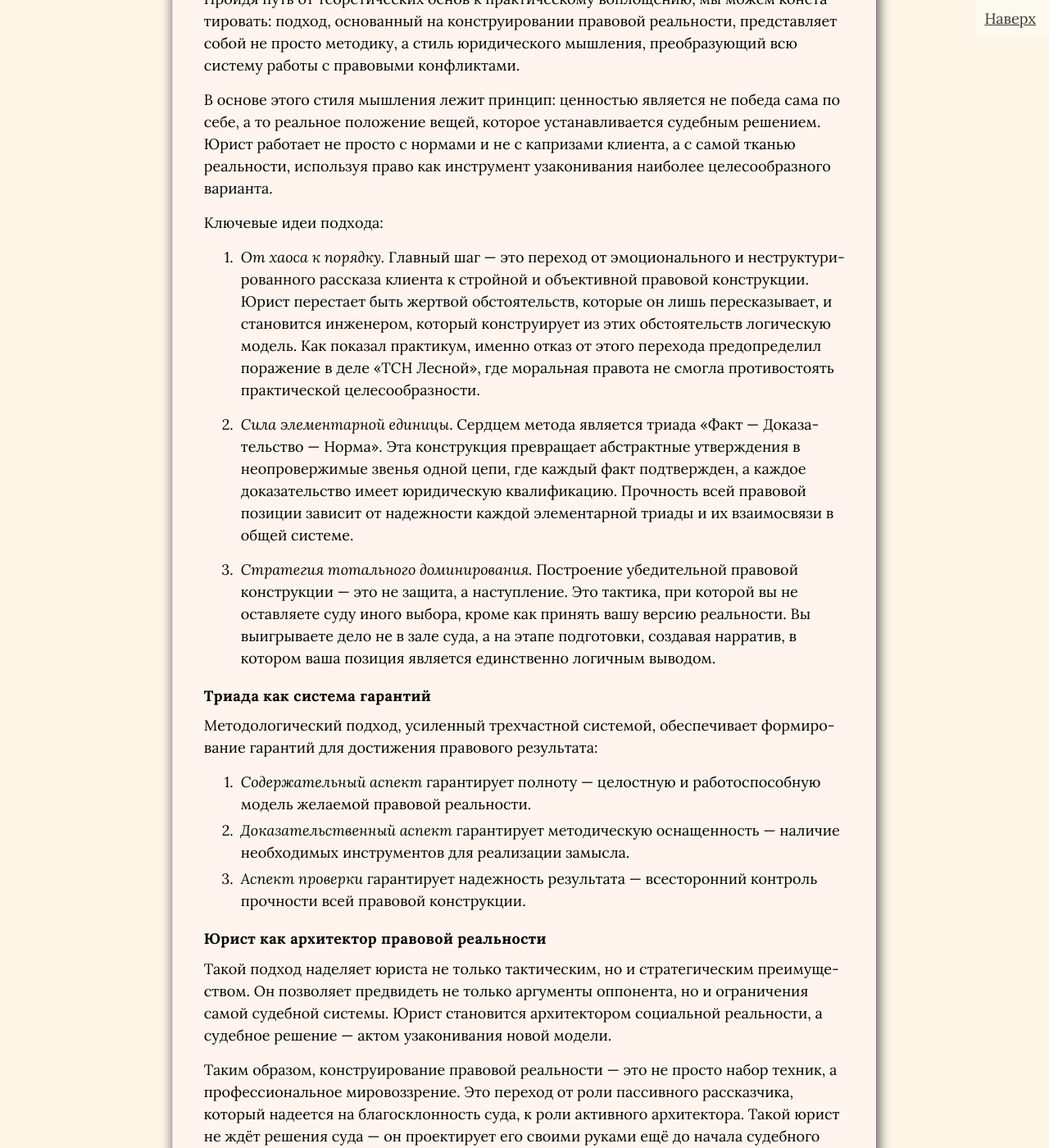
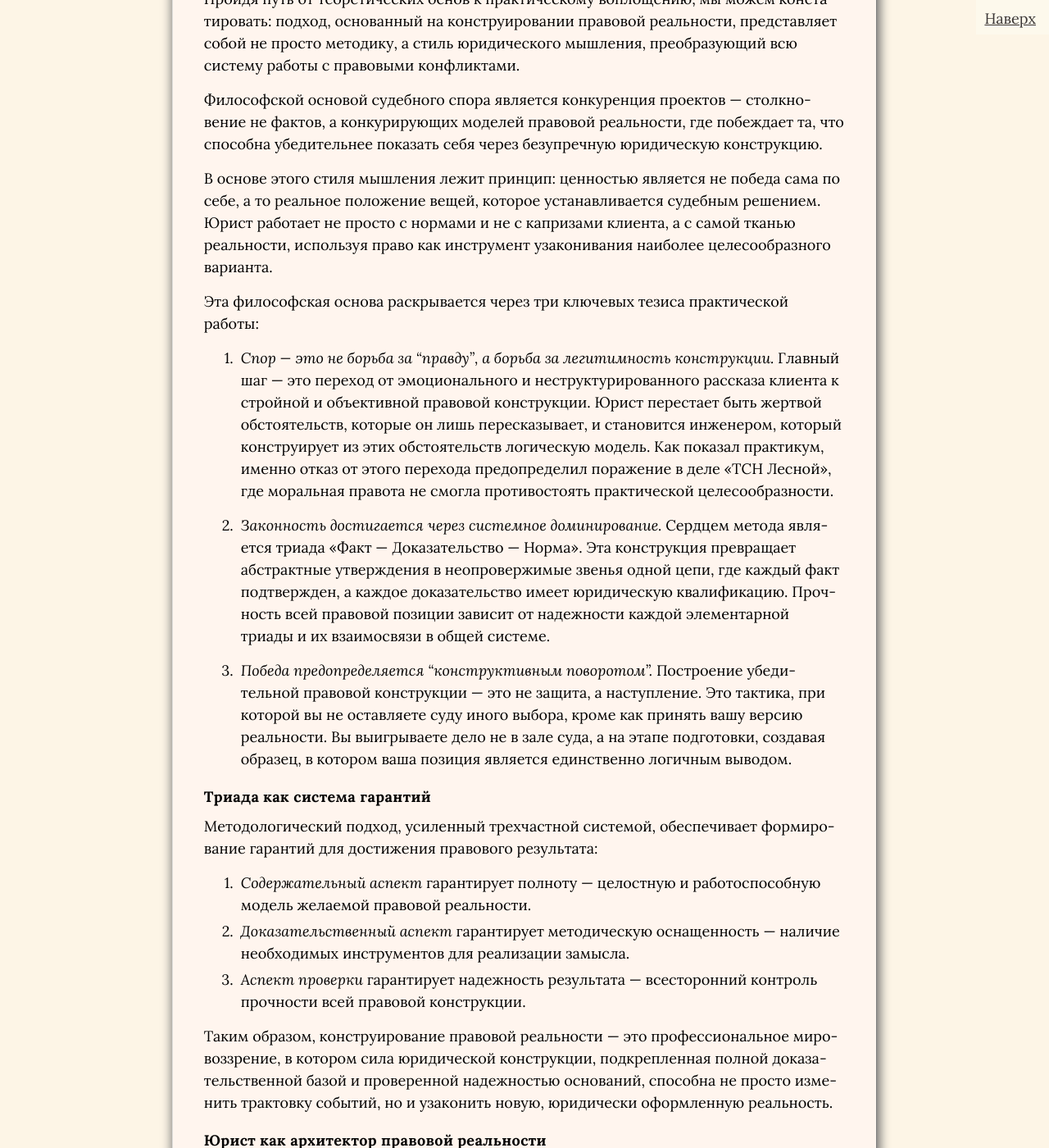
Before and after one commit to SergSi/land-use-art, a Jekyll site: the page built from _posts/2025-10-21-train.md, in a window 1280 px wide and 1400 px high, scrolled down 33303 px. Shown: the whole window at 82% size. Built offline with Jekyll 4.4.1, drawn with Linux system fonts in a browser that asks for light colours; some web fonts are replaced.

Commit message:
Update 2025-10-21-train.md

```diff
--- a/_posts/2025-10-21-train.md
+++ b/_posts/2025-10-21-train.md
@@ -889,15 +889,17 @@ number="7"
 
 Пройдя путь от теоретических основ к практическому воплощению, мы можем констатировать: подход, основанный на конструировании правовой реальности, представляет собой не просто методику, а стиль юридического мышления, преобразующий всю систему работы с правовыми конфликтами.
 
+Философской основой судебного спора является конкуренция проектов — столкновение не фактов, а конкурирующих моделей правовой реальности, где побеждает та, что способна убедительнее показать себя через безупречную юридическую конструкцию.
+
 В основе этого стиля мышления лежит принцип: ценностью является не победа сама по себе, а то реальное положение вещей, которое устанавливается судебным решением. Юрист работает не просто с нормами и не с капризами клиента, а с самой тканью реальности, используя право как инструмент узаконивания наиболее целесообразного варианта.
 
-Ключевые идеи подхода:
+Эта философская основа раскрывается через три ключевых тезиса практической работы:
 
-1. *От хаоса к порядку.* Главный шаг — это переход от эмоционального и неструктурированного рассказа клиента к стройной и объективной правовой конструкции. Юрист перестает быть жертвой обстоятельств, которые он лишь пересказывает, и становится инженером, который конструирует из этих обстоятельств логическую модель. Как показал практикум, именно отказ от этого перехода предопределил поражение в деле «ТСН Лесной», где моральная правота не смогла противостоять практической целесообразности.
+1.  *Спор — это не борьба за "правду", а борьба за легитимность конструкции.* Главный шаг — это переход от эмоционального и неструктурированного рассказа клиента к стройной и объективной правовой конструкции. Юрист перестает быть жертвой обстоятельств, которые он лишь пересказывает, и становится инженером, который конструирует из этих обстоятельств логическую модель. Как показал практикум, именно отказ от этого перехода предопределил поражение в деле «ТСН Лесной», где моральная правота не смогла противостоять практической целесообразности.
 
-2. *Сила элементарной единицы*. Сердцем метода является триада «Факт — Доказательство — Норма». Эта конструкция превращает абстрактные утверждения в неопровержимые звенья одной цепи, где каждый факт подтвержден, а каждое доказательство имеет юридическую квалификацию. Прочность всей правовой позиции зависит от надежности каждой элементарной триады и их взаимосвязи в общей системе.
+2.  *Законность достигается через системное доминирование.* Сердцем метода является триада «Факт — Доказательство — Норма». Эта конструкция превращает абстрактные утверждения в неопровержимые звенья одной цепи, где каждый факт подтвержден, а каждое доказательство имеет юридическую квалификацию. Прочность всей правовой позиции зависит от надежности каждой элементарной триады и их взаимосвязи в общей системе.
 
-3. *Стратегия тотального доминирования.* Построение убедительной правовой конструкции — это не защита, а наступление. Это тактика, при которой вы не оставляете суду иного выбора, кроме как принять вашу версию реальности. Вы выигрываете дело не в зале суда, а на этапе подготовки, создавая нарратив, в котором ваша позиция является единственно логичным выводом.
+3.  *Победа предопределяется "конструктивным поворотом".* Построение убедительной правовой конструкции — это не защита, а наступление. Это тактика, при которой вы не оставляете суду иного выбора, кроме как принять вашу версию реальности. Вы выигрываете дело не в зале суда, а на этапе подготовки, создавая образец, в котором ваша позиция является единственно логичным выводом.
 
 #### Триада как система гарантий
 
@@ -906,6 +908,8 @@ number="7"
 1. *Содержательный аспект* гарантирует полноту — целостную и работоспособную модель желаемой правовой реальности.
 2. *Доказательственный аспект* гарантирует методическую оснащенность — наличие необходимых инструментов для реализации замысла.
 3. *Аспект проверки* гарантирует надежность результата — всесторонний контроль прочности всей правовой конструкции.
+
+Таким образом, конструирование правовой реальности — это профессиональное мировоззрение, в котором сила юридической конструкции, подкрепленная полной доказательственной базой и проверенной надежностью оснований, способна не просто изменить трактовку событий, но и узаконить новую, юридически оформленную реальность.
 
 #### Юрист как архитектор правовой реальности
 
```
